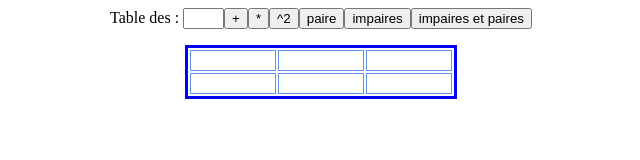
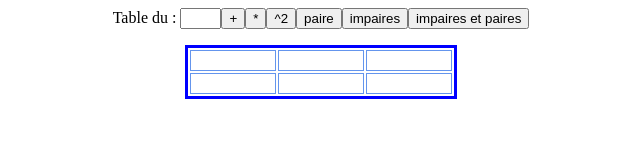
Before and after one commit to RemiS-22/projet2, a plain HTML site: page index.htm in a window 1280 px wide. Shown: the full height of the page, 319-959 px from the left. Drawn offline with Linux system fonts and the light colour scheme.

Commit message:
des >> du

```diff
--- a/index.htm
+++ b/index.htm
@@ -7,7 +7,7 @@
 <!------------>
 <body>
 <div class="centre">
-<p>Table des : <input id="n" size="2" /><button onclick="table_addi()" type="button">+</button><button onclick="table_mult()" type="button">*</button><button onclick="table_carre()" type="button">^2</button><button onclick="table_paires()" type="button">paire</button><button onclick="table_impaires()" type="button">impaires</button><button onclick="table_pairesetimpaires()" type="button">impaires et paires</button></p>
+<p>Table du : <input id="n" size="2" /><button onclick="table_addi()" type="button">+</button><button onclick="table_mult()" type="button">*</button><button onclick="table_carre()" type="button">^2</button><button onclick="table_paires()" type="button">paire</button><button onclick="table_impaires()" type="button">impaires</button><button onclick="table_pairesetimpaires()" type="button">impaires et paires</button></p>
 
 <table>
 	<tbody>
```
